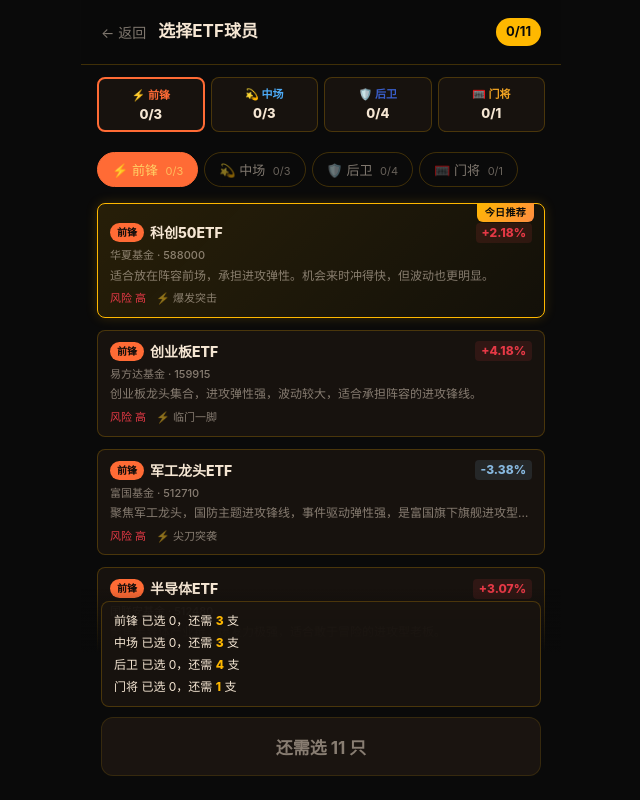
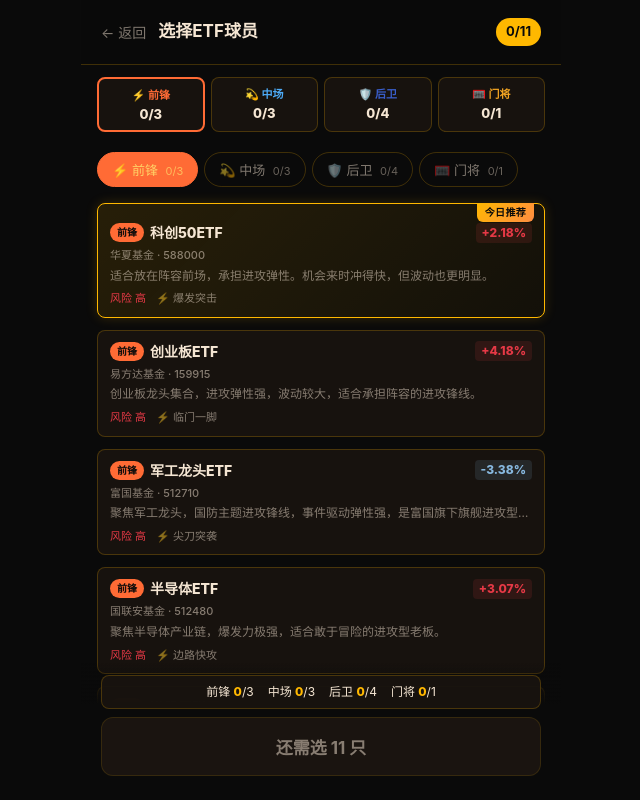
Before and after one commit to jtliuworld-creator/snowball-etf-h5, a React (Vite) app: page /#/select in a window 1280 px wide. Shown: the whole page, without its empty margins (319-959 px from the left). Built offline with nearby package versions, Linux system fonts and the light colour scheme.

Commit message:
Select page: compact per-position progress to single line, reveal more products

```diff
--- a/src/pages/Select.jsx
+++ b/src/pages/Select.jsx
@@ -121,10 +121,7 @@
               const done = have === need
               return (
                 <span key={tab.key} className={`spp-item ${done ? 'done' : ''}`}>
-                  {tab.short}
-                  {done
-                    ? <> 已选 {have} 支 ✓</>
-                    : <> 已选 {have}，还需 <b>{need - have}</b> 支</>}
+                  {tab.short} <b>{have}</b>/{need}{done ? ' ✓' : ''}
                 </span>
               )
             })}
--- a/src/styles/index.css
+++ b/src/styles/index.css
@@ -402,7 +402,7 @@
 }
 
 /* ===== 选ETF页 ===== */
-.select-page { padding-bottom: 120px; }
+.select-page { padding-bottom: 170px; }
 .select-progress-badge {
   background: var(--gold);
   color: #0a0a0a;
@@ -1260,10 +1260,11 @@
 /* 选 ETF 页底部 — 各位置进度明细 */
 .select-pos-progress {
   display: flex;
-  flex-direction: column;
-  gap: 4px;
-  margin-bottom: 10px;
-  padding: 10px 12px;
+  flex-wrap: wrap;
+  gap: 4px 14px;
+  justify-content: center;
+  margin-bottom: 8px;
+  padding: 7px 12px;
   background: var(--card-bg);
   border: 1px solid var(--card-border);
   border-radius: var(--radius-sm);
@@ -1271,9 +1272,10 @@
 .spp-item {
   font-size: 12px;
   color: var(--text);
+  white-space: nowrap;
 }
 .spp-item b { color: var(--gold); font-weight: 800; }
-.spp-item.done { color: var(--text-dim); }
+.spp-item.done, .spp-item.done b { color: var(--text-dim); }
 
 /* 隐藏的海报画布 — 用于 html2canvas 截图，定位 -9999px 不显示但仍可渲染 */
 .poster-offscreen {
```
